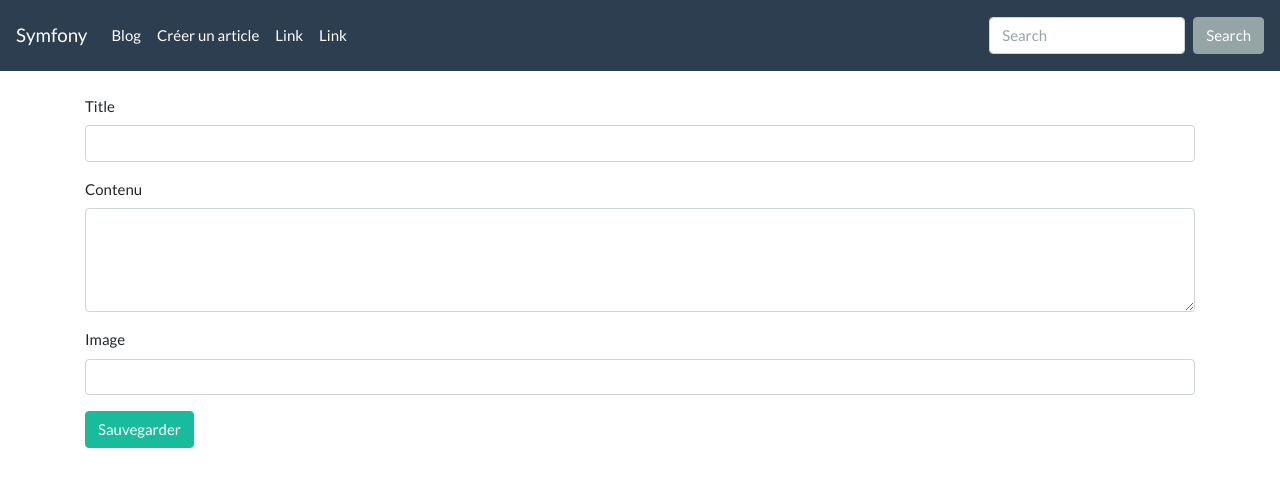
After one commit to CorentinFoucrier/symfony-docker, a Symfony app: template www/templates/blog/form.html.twig in a window 1280 px wide. The commit adds this page. Shown: the top 487 px of the page. Run offline with Twig, Linux system fonts and the light colour scheme; the template is opened without the code that fills it, so the values that code supplies are empty; form fields are guessed from the names that the template uses; some libraries are stand-ins or nearby versions.

Commit message:
Formulaires

```diff
--- a/www/templates/base.html.twig
+++ b/www/templates/base.html.twig
@@ -8,21 +8,19 @@
         {% block stylesheets %}{% endblock %}
     </head>
     <body>
-        <nav class="navbar navbar-expand-lg navbar-dark bg-primary">
-            <a class="navbar-brand" href="/blog">Symfony</a>
+        <nav class="navbar navbar-expand-lg navbar-dark bg-primary mb-4">
+            <a class="navbar-brand" href="{{ path('blog') }}">Symfony</a>
             <button class="navbar-toggler" type="button" data-toggle="collapse" data-target="#navbarColor01" aria-controls="navbarColor01" aria-expanded="false" aria-label="Toggle navigation">
                 <span class="navbar-toggler-icon"></span>
             </button>
 
             <div class="collapse navbar-collapse" id="navbarColor01">
                 <ul class="navbar-nav mr-auto">
-                    <li class="nav-item active">
-                        <a class="nav-link" href="/blog">Blog
-                            <span class="sr-only">(current)</span>
-                        </a>
+                    <li class="nav-item">
+                        <a class="nav-link" href="{{ path('blog') }}">Blog</a>
                     </li>
                     <li class="nav-item">
-                        <a class="nav-link" href="/blog/new">New Article</a>
+                        <a class="nav-link" href="{{ path('blog_new') }}">Créer un article</a>
                     </li>
                     <li class="nav-item">
                         <a class="nav-link" href="#">Link</a>
--- a/www/templates/blog/edit.html.twig
+++ /dev/null
@@ -1,5 +0,0 @@
-{% extends "base.html.twig" %}
-
-{% block body %}
-
-{% endblock %}
--- /dev/null
+++ b/www/templates/blog/form.html.twig
@@ -0,0 +1,26 @@
+{% extends "base.html.twig" %}
+
+{% block title %}{{ title }}{% endblock %}
+
+{% block body %}
+    <h2>{{ title }}</h2>
+    {{ form_start(form) }}
+        {{ form_row(form.title) }}
+        {{ form_row(form.content, {
+            'label': 'Contenu',
+            'attr': {'class': 'form-control', 'rows': '4'}
+        }) }}
+        {{ form_row(form.image) }}
+
+        {% if app.request.get('_route') == 'blog_edit' %}
+            <button type="submit" class="btn btn-success">Editer</button>
+        {% else %}
+            <button type="submit" class="btn btn-success">Sauvegarder</button>
+        {% endif %}
+    {{ form_end(form) }}
+
+
+
+
+
+{% endblock %}
```
Also changed, not shown: www/src/Controller/BlogController.php (+35 -4 lines), www/src/Entity/Article.php (+17 -0 lines), www/src/Form/ArticleType.php (added, +30 -0 lines), 2 other files.
